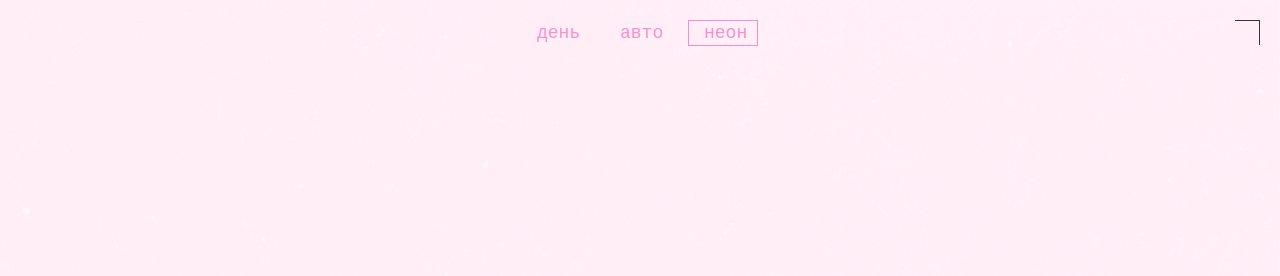
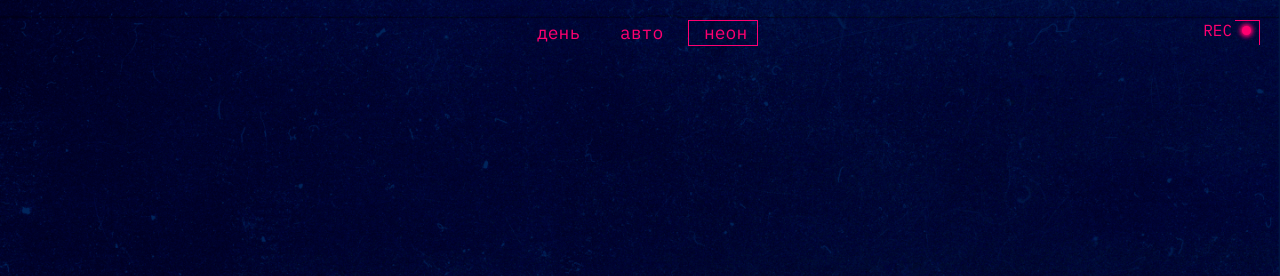
Before and after one commit to alisaboules/slozhno-sosredotochitsya-ad, a plain HTML site: page index.html in a window 1280 px wide. Both pictures are taken after a click on the button "неон". Shown: the top 276 px of the page. Drawn offline with Linux system fonts and the light colour scheme.

Commit message:
Update dark.css

```diff
--- a/styles/dark.css
+++ b/styles/dark.css
@@ -1,16 +1,18 @@
-/*
-  Специально для тёмной темы при наличии класса,
-  здесь окажутся стили, которые нужно переопределить принудительно,
-  переключая тему
-*/
-
 :root.theme-dark {
-  /* сохраните этот селектор в приведённом виде.
-    Так стили написанные ниже будут иметь больший вес,
-    чем стили в медиазапросе предпочтений пользователя
-  */
+  --bg-img: url("../images/cover-image-dark.png");
+  --bg-color: #000028;
+  --accent-color: #FF0070;
+  --card-text: #F1B2CE;
+  --title-color: #DB00FF;
+  --header-text-color: #000028;
+  --header-text-bg-color: #FF0070;
+  --main-font: 'IBM Plex mono';
+  --accent-color-border: rgba(255, 0, 112, 0.4);
+  --shadow-color: #FF0070;
+  --corner-color: #FF0070;
+  --header-color: #FF0070;
 }
 
-.theme-dark .page {
-  /* Вам также нужно будет написать ряд подобных селекторов */
+.theme-dark .header__hiddencorner {
+  display: flex;
 }
```
